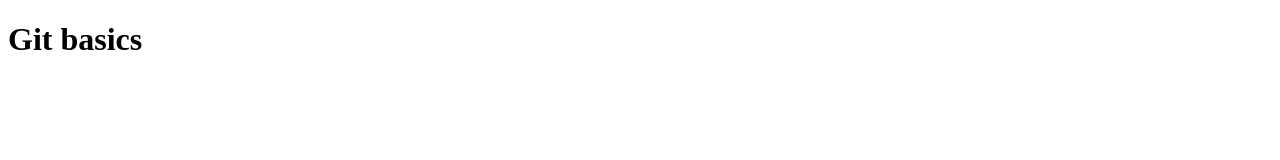
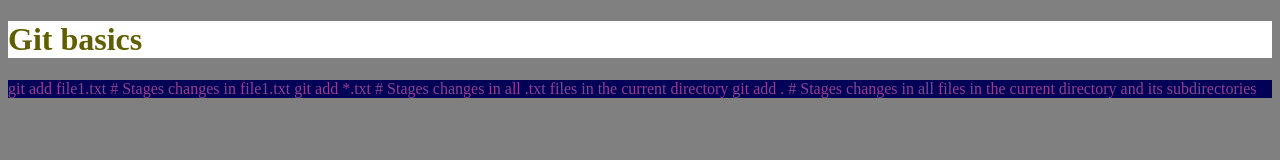
Before and after one commit to AyBi229/git_basics, a plain HTML site: page index.html in a window 1280 px wide. Drawn offline with Linux system fonts and the light colour scheme.

Commit message:
changing styles

```diff
--- a/index.html
+++ b/index.html
@@ -4,9 +4,14 @@
     <meta charset="UTF-8">
     <meta name="viewport" content="width=device-width, initial-scale=1.0">
     <title>Document</title>
+    <link rel="stylesheet" href="styles.css">
 </head>
 <body>
     <h1>Git basics</h1>
+    <p>git add file1.txt   # Stages changes in file1.txt
+        git add *.txt       # Stages changes in all .txt files in the current directory
+        git add .           # Stages changes in all files in the current directory and its subdirectories
+        </p>
     <script src="app.js"></script>
 </body>
 </html>
--- a/styles.css
+++ b/styles.css
@@ -0,0 +1,11 @@
+h1{
+    color: rgb(95, 95, 1);
+    background-color: white;
+}
+p{
+    color: rgb(144, 66, 144);
+    background-color: rgb(1, 1, 87);
+}
+body{
+    background-color: grey;
+}
```
